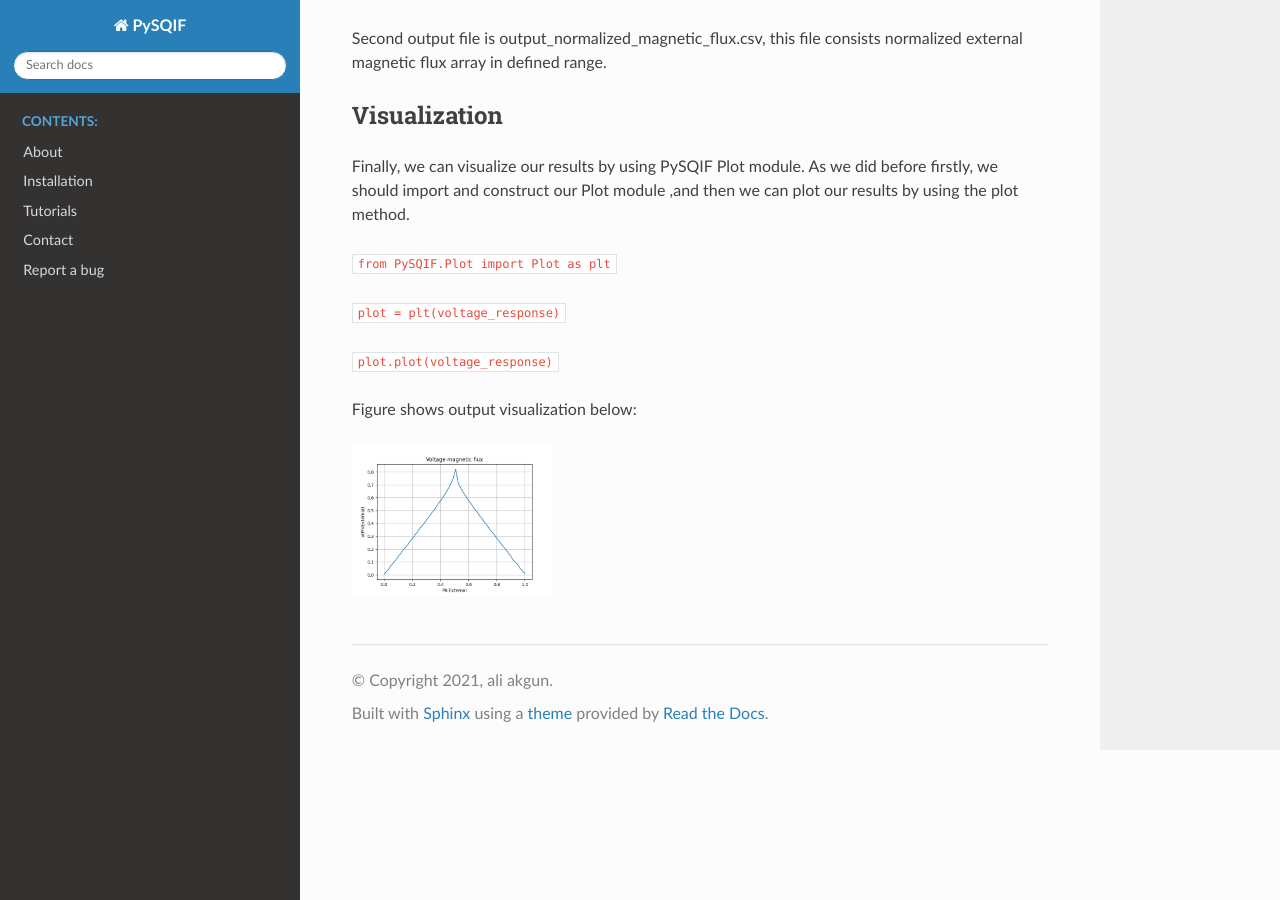
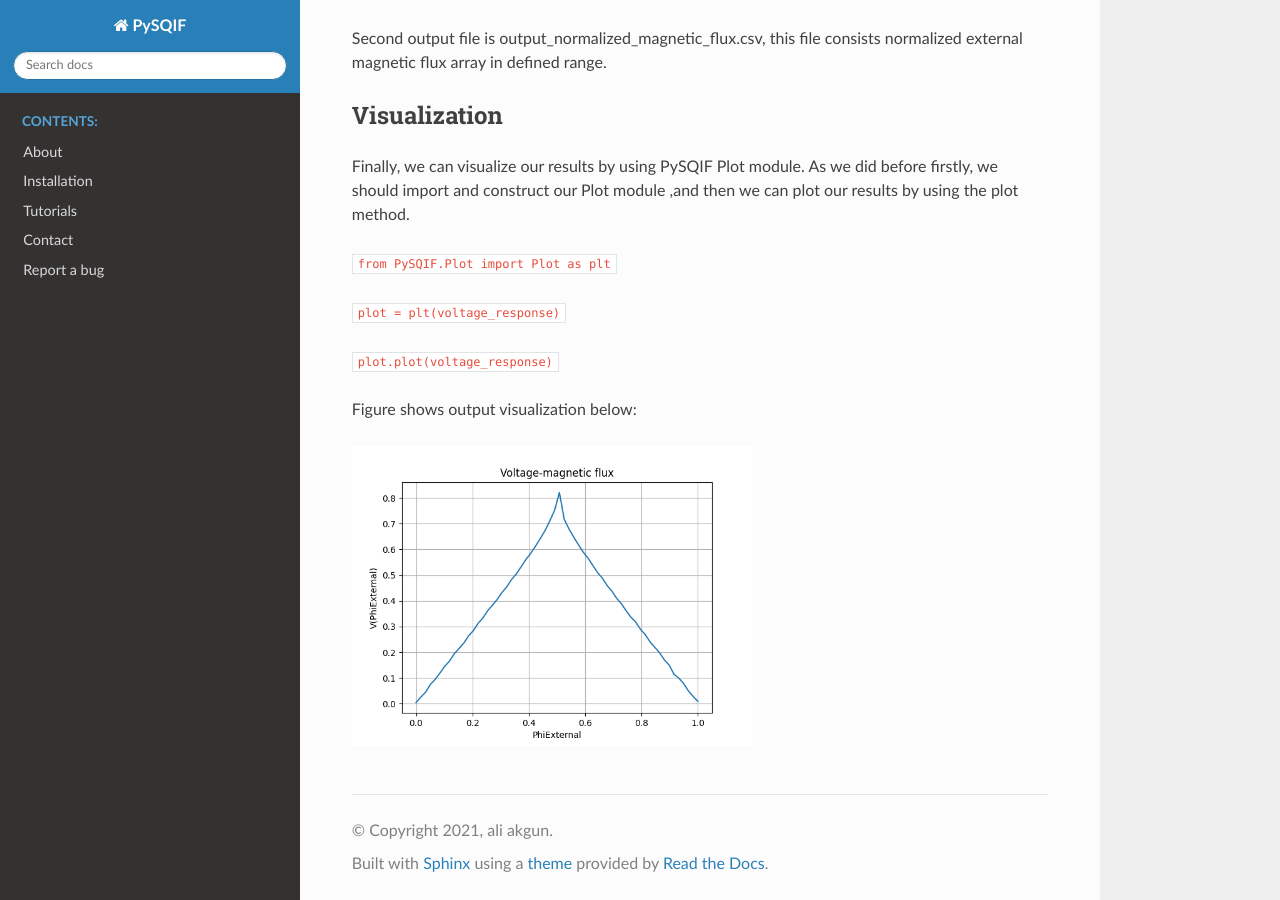
Before and after one commit to aakgn/PySQIF, a Sphinx documentation site: the page built from docs/source/single_run_bi_squid_tutorial.rst, in a window 1280 px wide and 900 px high, scrolled down 728 px. Built offline with Sphinx 7.4.7 and the Read the Docs theme 2.0.0, drawn with Linux system fonts in a browser that asks for light colours; pages that are not in the unit, such as notebooks, are missing from menus.

Commit message:
Update single_run_bi_squid_tutorial.rst

```diff
--- a/docs/source/single_run_bi_squid_tutorial.rst
+++ b/docs/source/single_run_bi_squid_tutorial.rst
@@ -49,4 +49,4 @@ by using the plot method.
 Figure shows output visualization below:
 
 .. image:: ../images/bi-squid-output.png
-   :width: 200
+   :width: 400
```
